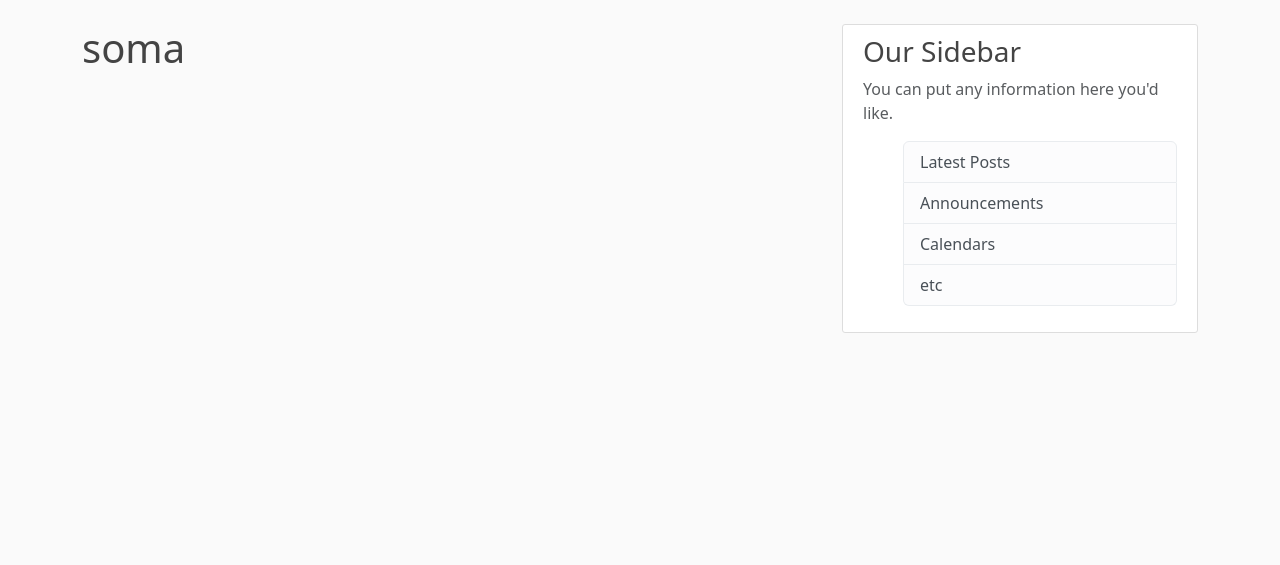
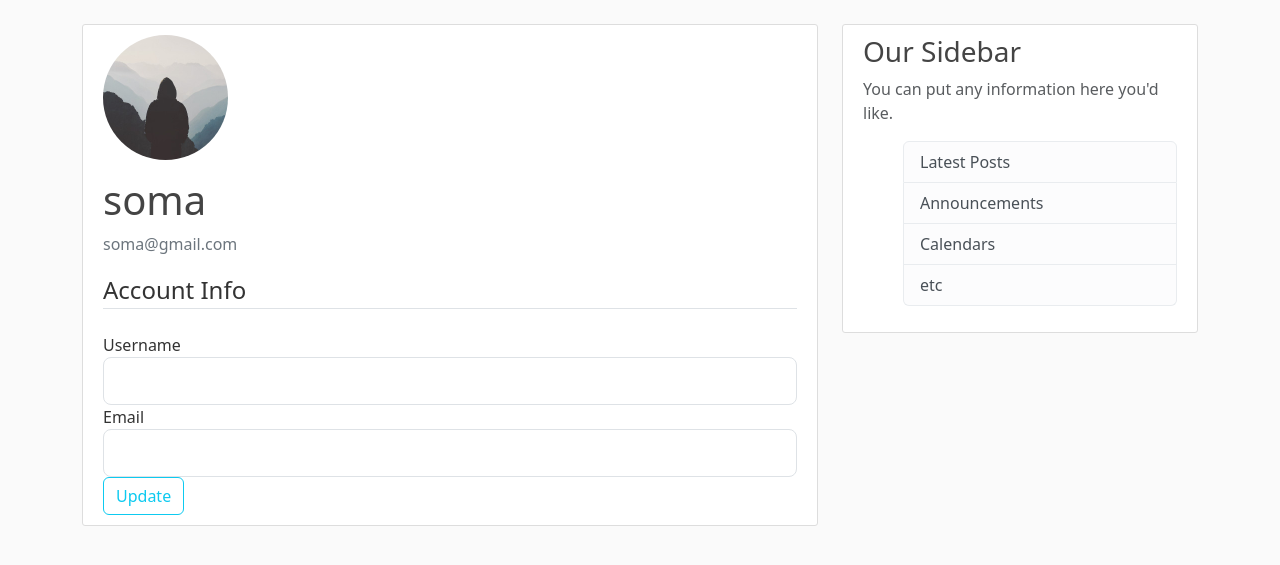
Before and after one commit to sumitc0144/Projects, a Flask app: page /account in a window 1280 px wide. Shown: the part 56-621 px from the top of the page. Run offline with Flask 3, Linux system fonts and the light colour scheme; a user stored in the database is signed in.

Commit message:
Flask_blog_UserAccount Update and Profile picture

```diff
--- a/Flask_Blogs/flaskblog/Forms.py
+++ b/Flask_Blogs/flaskblog/Forms.py
@@ -1,4 +1,5 @@
 from flask_wtf import FlaskForm
+from flask_login import current_user
 from wtforms import BooleanField, StringField, PasswordField, SubmitField
 from wtforms.validators import DataRequired, Email, Length,EqualTo, ValidationError
 from flaskblog.models import User
@@ -26,3 +27,21 @@ class LoginForm(FlaskForm):
     password = PasswordField('Password', validators=[DataRequired()])
     remember = BooleanField('Remember Me')
     submit = SubmitField('Login')
+
+
+class UpdateAccountForm(FlaskForm):
+    username = StringField('Username', validators=[DataRequired(), Length(min=2, max=20)])
+    email = StringField('Email', validators=[DataRequired(), Email()])
+    submit = SubmitField('Update')
+
+    def validate_username(self, username):
+        if username.data != current_user.username:
+            user = User.query.filter_by(username=username.data).first()
+            if user:
+                raise ValidationError('That username is taken. Please choose a different one.')
+
+    def validate_email(self, email):
+        if email.data != current_user.email:
+            user = User.query.filter_by(email=email.data).first()
+            if user:
+                raise ValidationError('That email is taken. Please choose a different one.')
--- a/Flask_Blogs/flaskblog/routes.py
+++ b/Flask_Blogs/flaskblog/routes.py
@@ -1,5 +1,5 @@
 from flask import render_template, url_for, flash, redirect,request
-from flaskblog.Forms import RegistrationForm, LoginForm
+from flaskblog.Forms import RegistrationForm, LoginForm,UpdateAccountForm
 from flaskblog import app, db, bcrypt
 from flaskblog.models import User, Post
 from flask_login import login_user, current_user, logout_user, login_required
@@ -75,7 +75,9 @@ def logout():
     logout_user()
     return redirect(url_for("home"))
 
-@app.route("/account")
+@app.route("/account",methods=["GET", "POST"])
 @login_required
 def account():
-    return render_template("account.html", title="Account")
+    form=UpdateAccountForm()
+    image_file=url_for('static', filename='profile_pics/' + current_user.image_file)
+    return render_template("account.html", title="Account", image_file=image_file,form=form)
--- a/Flask_Blogs/flaskblog/templates/account.html
+++ b/Flask_Blogs/flaskblog/templates/account.html
@@ -1,5 +1,52 @@
 {% extends "layout.html" %}
 {% block content %}
-    <h1>{{ current_user.username }}</h1>
+<div class="content-section">
+    <div class="media">
+        <img class="rounded-circle account-img" src="{{ image_file }}">
+        <div class="media-body">
+            <h2 class="account-heading">{{ current_user.username }}</h2>
+            <p class="text-secondary">{{ current_user.email }}</p>
+        </div>
+    </div>
+    <!-- FORM HERE -->
+    <form method="POST" action="">
+        {{form.hidden_tag()}}
+        <fieldset class="form-group">
+            <legend class="border-bottom mb-4">Account Info</legend>
+            <div class="form-group">
+                {{form.username.label(class="form-control-label")}}
+                {% if form.username.errors %}
+                {{form.username(class="form-control form-control-lg is-invalid")}}
+                <div class="invalid-feedback">
+                    {% for error in form.username.errors %}
+                    <span>{{error}}</span>
+                    {% endfor %}
+                </div>
+                {% else %}
+                {{form.username(class="form-control form-control-lg")}}
+                {% endif %}
+
+            </div>
+            <div class="form-group">
+                {{form.email.label(class="form-control-label")}}
+                {% if form.email.errors %}
+                {{form.email(class="form-control form-control-lg is-invalid")}}
+                <div class="invalid-feedback">
+                    {% for error in form.email.errors %}
+                    <span>{{error}}</span>
+                    {% endfor %}
+                </div>
+                {% else %}
+                {{form.email(class="form-control form-control-lg")}}
+                {% endif %}
+            </div>
+
+        </fieldset>
+        <div class="forms-group">
+            {{form.submit(class="btn btn-outline-info")}}
+
+        </div>
+    </form>
+</div>
 
 {% endblock content%}
```
Also changed, not shown: Flask_Blogs/flaskblog/static/profile_pics/default.jpg (added).
